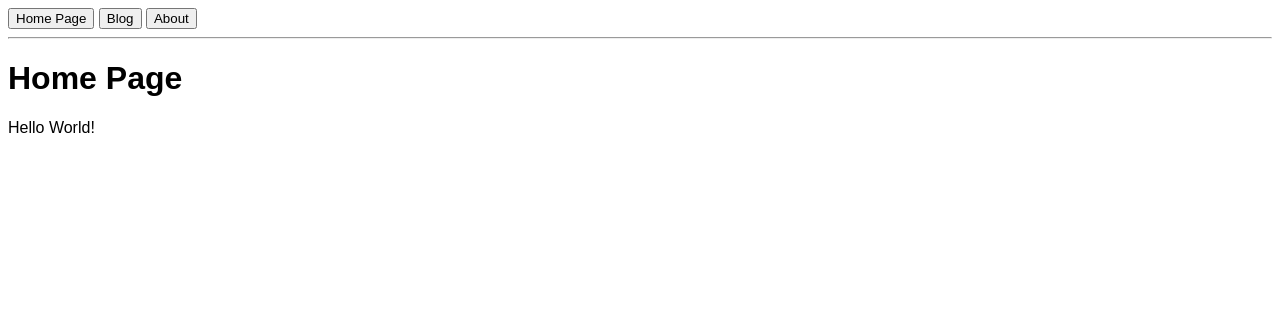
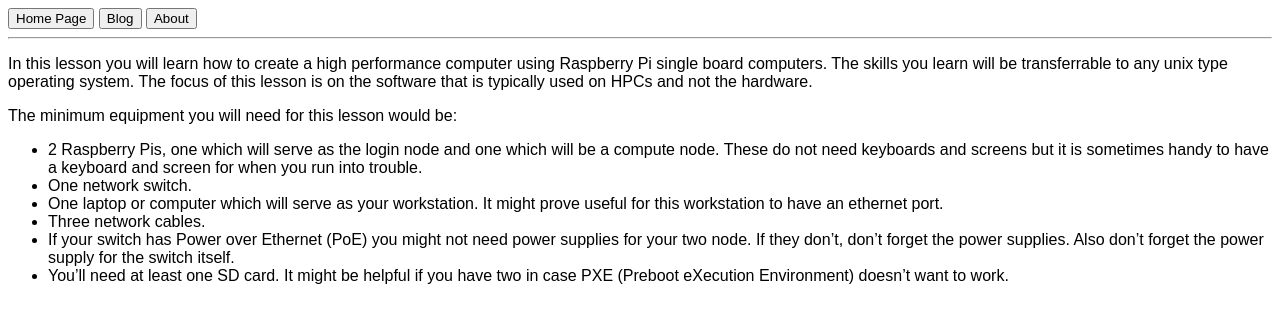
Before and after one commit to carpentriesoffline/Building_a_miniHPC_for_Training, a Jekyll site: the page built from index.md, in a window 1280 px wide. Shown: the top 323 px of the page. Built offline with Jekyll 4.4.1, drawn with Linux system fonts in a browser that asks for light colours.

Commit message:
Add index

```diff
--- a/index.md
+++ b/index.md
@@ -1,6 +1,25 @@
 ---
-layout: page
-title: Home Page
+layout: default
+title: Setup
 ---
 
-Hello World!
+In this lesson you will learn how to create a high performance computer using
+Raspberry Pi single board computers. The skills you learn will be transferrable
+to any unix type operating system. The focus of this lesson is on the software
+that is typically used on HPCs and not the hardware.
+
+The minimum equipment you will need for this lesson would be:
+
+- 2 Raspberry Pis, one which will serve as the
+login node and one which will be a compute node. These do not need keyboards
+and screens but it is sometimes handy to have a keyboard and screen for when
+you run into trouble.
+- One network switch.
+- One laptop or computer which will serve as your workstation. It might prove
+useful for this workstation to have an ethernet port.
+- Three network cables.
+- If your switch has Power over Ethernet (PoE) you might not need power supplies
+for your two node. If they don't, don't forget the power supplies. Also don't
+forget the power supply for the switch itself.
+- You'll need at least one SD card. It might be helpful if you have two in case PXE
+(Preboot eXecution Environment) doesn't want to work.
```
